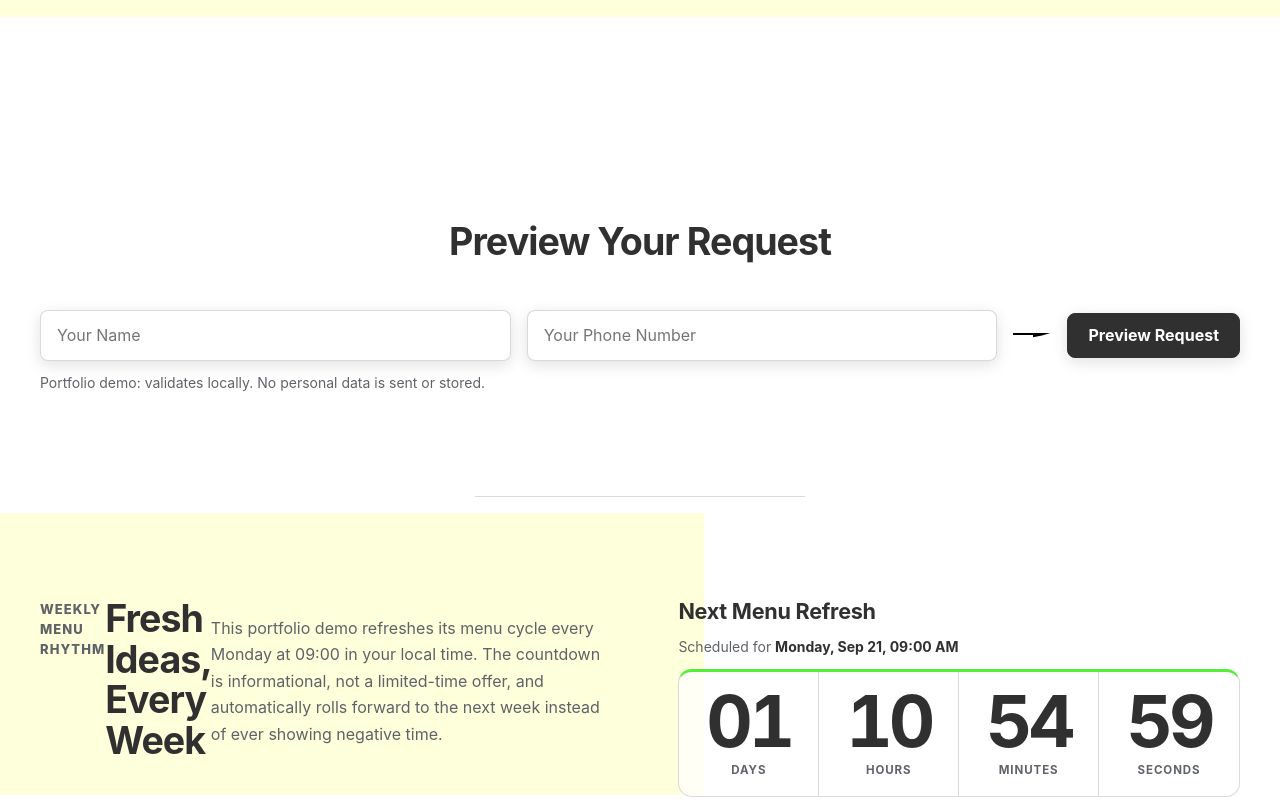
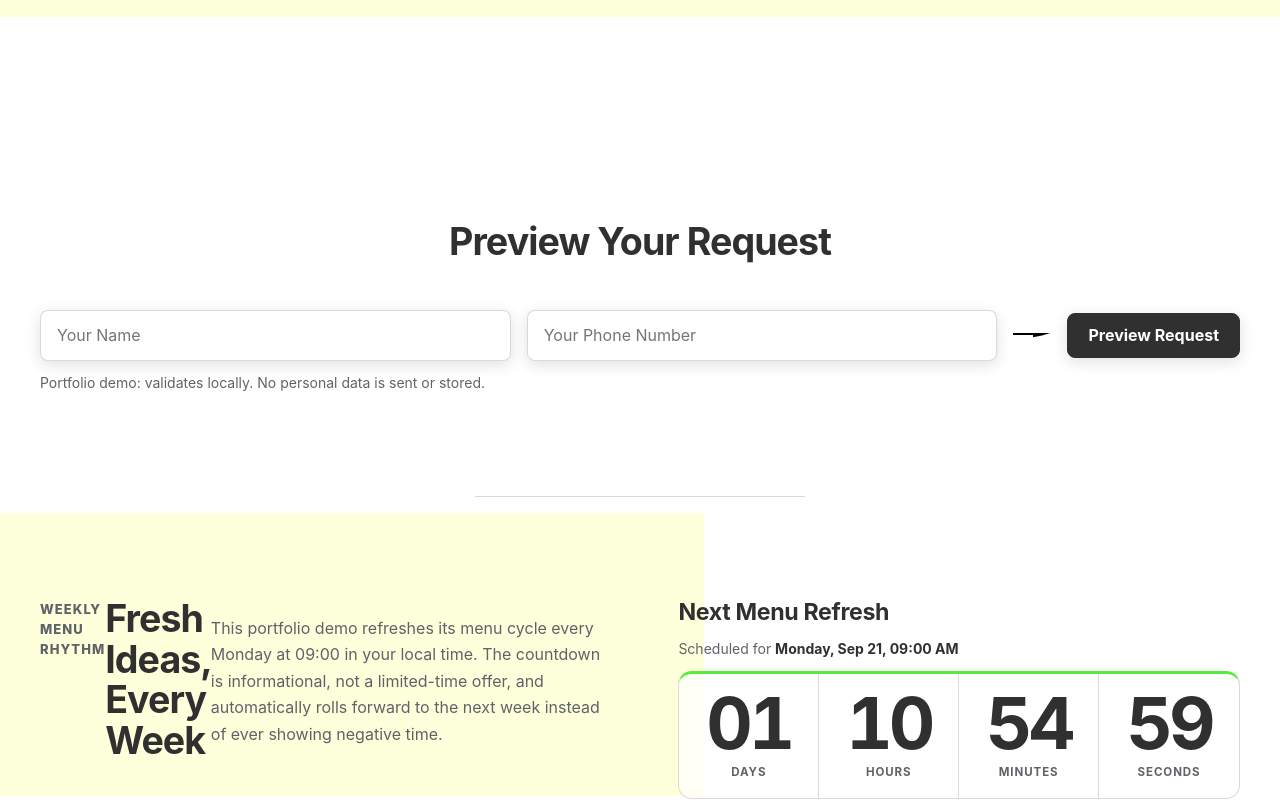
Before and after one commit to MykolaDotsenko/Healthy-Lifestyle-Website-Vanilla-JS, a website with bundled scripts: page index.html in a window 1280 px wide. Shown: the part 3777-4577 px from the top of the page. Built offline with nearby package versions, Linux system fonts and the light colour scheme.

Commit message:
design: tighten supporting typography hierarchy

```diff
--- a/css/style.css
+++ b/css/style.css
@@ -505,6 +505,11 @@
     font-weight: 800;
     letter-spacing: 0.09em;
     text-transform: uppercase;
+  }
+
+  .section-kicker_center {
+    margin-inline: auto;
+    text-align: center;
   }
 
   .bgc_blue {
@@ -1220,6 +1225,13 @@
 }
 
 @layer components {
+  .promotion__timer-title {
+    font-size: clamp(1.2rem, 2vw, 1.45rem);
+    font-weight: 650;
+    letter-spacing: -0.015em;
+    line-height: 1.15;
+  }
+
   .promotion__deadline {
     color: var(--color-text-muted);
     font-size: 0.875rem;
```
